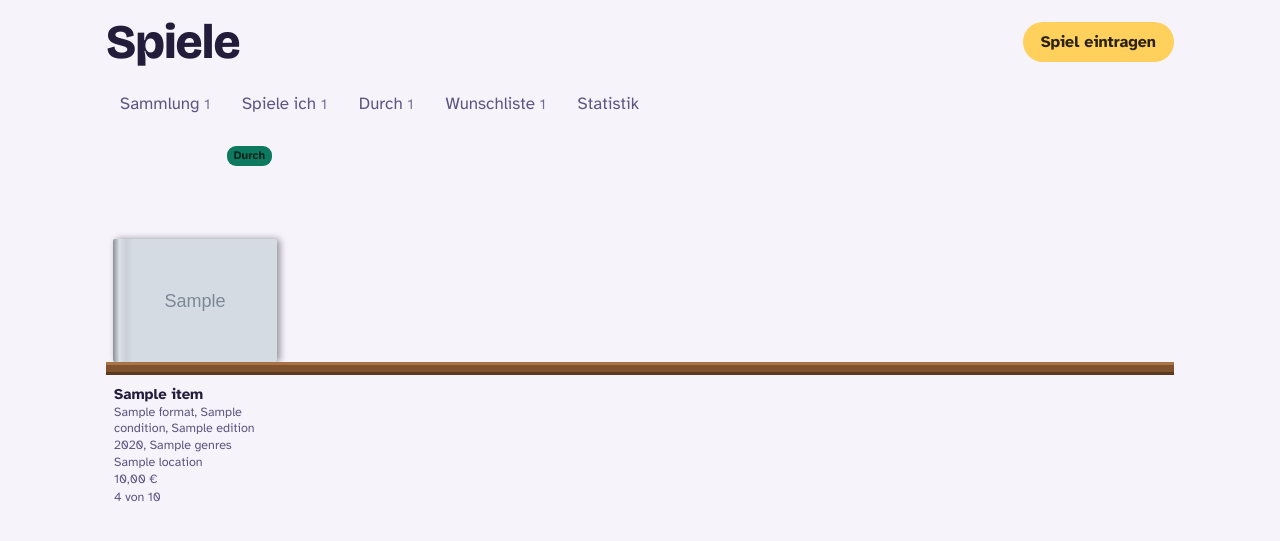
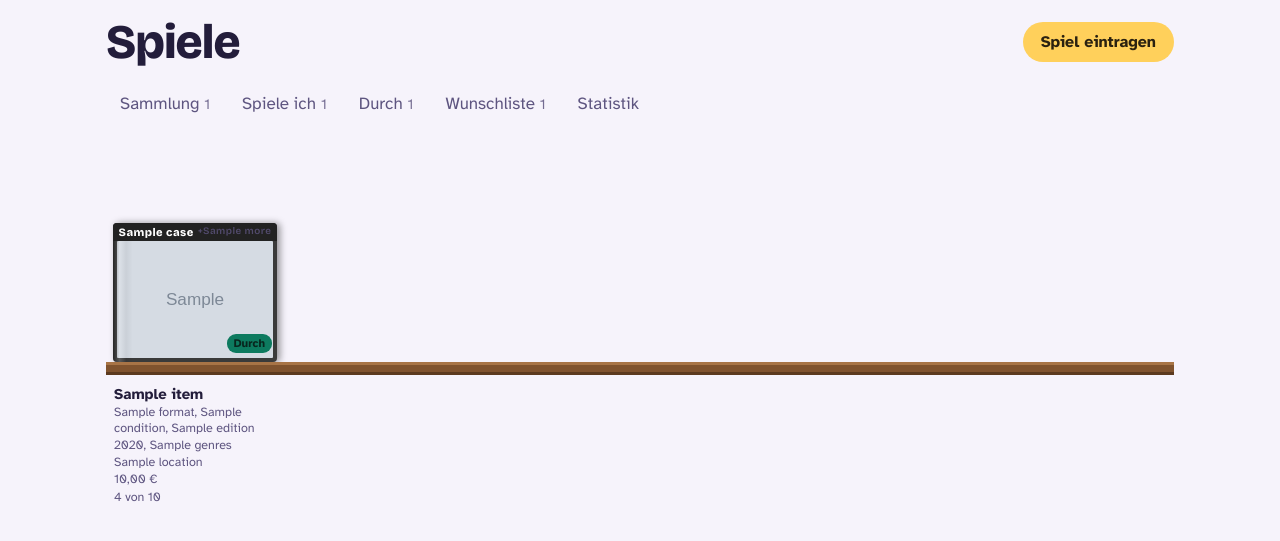
Before and after one commit to shakanuga/folgenreich, a Flask app: template app/folgenreich/templates/games.html in a window 1280 px wide. Shown: the top 541 px of the page. Run offline with Flask 3, Linux system fonts and the light colour scheme; the template is opened without the code that fills it: most values are stand-ins (such as "Sample title", 1, 10 or a date in 2020); grey boxes marked "Sample" are stand-in pictures; parts of the project's set-up code (start-up, migrations or seed data) failed here and were passed over.

Commit message:
Spielecover mit Hülle je Plattform
Rahmen und oberer Streifen in den Farben der Plattform, als Text statt Logo.
Plattformnamen mit senkrechtem Strich bleiben im Filter ganz.

Co-Authored-By: Claude Opus 5.5 <noreply@anthropic.com>
Claude-Session: https://claude.ai/code/session_015PvkxjDUebdNXeNoqUCPLJ

```diff
--- a/app/folgenreich/logic.py
+++ b/app/folgenreich/logic.py
@@ -10,6 +10,7 @@ Als offen gilt jede erschienene Folge NACH der zuletzt gesehenen. Lücken davor
 Specials (Staffel 0) zählen nie zum Fortschritt.
 """
 import os
+import re
 from datetime import date, datetime, timedelta, timezone
 from zoneinfo import ZoneInfo
 
@@ -298,7 +299,7 @@ GAME_STATE = {"planned": "Auf der Wunschliste", "backlog": "Noch nicht gespielt"
 def game_items(user_id):
     rows = db.get().execute("""SELECT m.*, e.state, e.rating, e.notes, e.added_at, e.last_activity, e.finished_at,
           (SELECT COUNT(*) FROM copies c WHERE c.user_id=e.user_id AND c.media_id=m.id) AS n_copies,
-          (SELECT GROUP_CONCAT(platform,'|') FROM (SELECT DISTINCT platform FROM copies c
+          (SELECT GROUP_CONCAT(platform,';;') FROM (SELECT DISTINCT platform FROM copies c
              WHERE c.user_id=e.user_id AND c.media_id=m.id)) AS platforms
         FROM entries e JOIN media m ON m.id=e.media_id WHERE e.user_id=? AND m.type='game'
         ORDER BY m.title COLLATE NOCASE""", (user_id,)).fetchall()
@@ -407,3 +408,26 @@ def _tally(rows, key):
         if r[key]:
             out[r[key]] = out.get(r[key], 0) + 1
     return out
+
+
+# Hüllen je Plattform: (Muster, Schlüssel für CSS, Text im oberen Streifen). Reihenfolge zählt.
+CASES = [(r"playstation 5|\bps ?5\b", "ps5", "PS5"), (r"playstation 4|\bps ?4\b", "ps4", "PS4"),
+         (r"playstation 3|\bps ?3\b", "ps3", "PS3"), (r"playstation 2|\bps ?2\b", "ps2", "PS2"),
+         (r"vita", "vita", "PS Vita"), (r"psp|playstation portable", "psp", "PSP"),
+         (r"playstation|\bps ?1\b|psx", "ps1", "PlayStation"),
+         (r"series", "xsx", "Xbox Series X|S"), (r"xbox ?one", "xone", "Xbox One"), (r"360", "x360", "Xbox 360"),
+         (r"xbox", "xbox", "Xbox"), (r"switch ?2", "switch2", "Switch 2"), (r"switch", "switch", "Switch"),
+         (r"wii ?u", "wiiu", "Wii U"), (r"\bwii\b", "wii", "Wii"), (r"[23]ds", "n3ds", "3DS"),
+         (r"\bds\b", "nds", "DS"), (r"gamecube", "gc", "GameCube"), (r"64", "cart", "N64"),
+         (r"super nintendo|snes", "cart", "SNES"), (r"advance|gba", "cart", "GBA"),
+         (r"game ?boy color", "cart", "Game Boy Color"), (r"game ?boy", "cart", "Game Boy"),
+         (r"\bnes\b|entertainment system", "cart", "NES"), (r"\bpc\b|windows|steam", "pc", "PC")]
+
+
+def platform_case(name):
+    """Liefert Hüllenart und Beschriftung für eine Plattform."""
+    low = (name or "").lower()
+    for pattern, key, label in CASES:
+        if re.search(pattern, low):
+            return {"key": key, "label": label}
+    return {"key": "other", "label": name} if name else None
--- a/app/folgenreich/static/app.js
+++ b/app/folgenreich/static/app.js
@@ -102,7 +102,7 @@ function applyFilter() {
   const sub = chip ? chip.dataset.sub : '';
   $$('[data-list] > *').forEach(el => {
     const okText = !q || (el.dataset.title || '').toLowerCase().includes(q);
-    const okSub = !sub || (el.dataset.sub || '').split('|').includes(sub);
+    const okSub = !sub || (el.dataset.sub || '').split(';;').includes(sub);
     el.hidden = !(okText && okSub);
   });
 }
--- a/app/folgenreich/static/style.css
+++ b/app/folgenreich/static/style.css
@@ -244,6 +244,33 @@ code { background: var(--raise); padding: 1px 6px; border-radius: 5px; }
   .cover { transition: transform .14s; }
   .book:hover .cover { transform: translateY(-5px); }
 }
+/* Spielehüllen: Rahmen und oberer Streifen in den Farben der Plattform, als Text statt Logo */
+.case { --case: #3a3a3a; --band: #222; --band-ink: #fff; }
+.cover.case { background: var(--case); padding: 18px 4px 4px; border-radius: 4px; }
+.cover.case img { max-height: calc(var(--slot) * var(--h, .96) - 22px); border-radius: 1px; }
+.cover.case:not(:has(img)) .cover-title { color: #fff; inset: 18px 4px 4px; background: rgba(0, 0, 0, .35); }
+.case-band { position: absolute; left: 0; right: 0; top: 0; height: 18px; display: flex; align-items: center; justify-content: center;
+  background: var(--band); color: var(--band-ink); font: 800 .7rem/1 var(--head); letter-spacing: .04em; white-space: nowrap; overflow: hidden; z-index: 1; }
+.slot:has(.case) .badge { top: auto; bottom: 9px; right: 12px; z-index: 2; }
+.case-band small { font-size: .62rem; font-weight: 600; margin-left: 4px; opacity: .8; }
+.case-ps5 { --case: #e9edf3; --band: #fff; --band-ink: #111; }
+.case-ps4 { --case: #1f4eaa; --band: #1f4eaa; --band-ink: #fff; }
+.case-ps3, .case-ps1, .case-psp { --case: #141414; --band: #141414; --band-ink: #e6e6e6; }
+.case-ps2 { --case: #141414; --band: #0f1f5c; --band-ink: #fff; }
+.case-vita { --case: #1d3f99; --band: #0a1c4d; --band-ink: #fff; }
+.case-xsx { --case: #107c10; --band: #0b0b0b; --band-ink: #fff; }
+.case-xone, .case-xbox { --case: #107c10; --band: #107c10; --band-ink: #fff; }
+.case-x360 { --case: #5c9c1a; --band: #f2f2f2; --band-ink: #3d7a00; }
+.case-switch { --case: #e60012; --band: #e60012; --band-ink: #fff; }
+.case-switch2 { --case: #d10f1f; --band: #1c1c1c; --band-ink: #fff; }
+.case-wii { --case: #f4f4f4; --band: #fff; --band-ink: #8c8c8c; box-shadow: 3px 0 7px rgba(0, 0, 0, .4), inset 0 0 0 1px #d8d8d8; }
+.case-wiiu { --case: #1595d8; --band: #1595d8; --band-ink: #fff; }
+.case-n3ds { --case: #efefef; --band: #fff; --band-ink: #c8102e; }
+.case-nds { --case: #efefef; --band: #fff; --band-ink: #222; }
+.case-gc { --case: #2a2a2a; --band: #4a3d8f; --band-ink: #fff; }
+.case-cart { --case: #8d8d8d; --band: #5a5a5a; --band-ink: #fff; }
+.case-pc { --case: #2b2b2b; --band: #000; --band-ink: #fff; }
+.case-other { --case: var(--raise); --band: var(--line); --band-ink: var(--text); }
 .sorter { display: inline-flex; align-items: center; gap: 8px; font-size: .92rem; color: var(--muted); margin-bottom: 14px; }
 .sorter select { font: inherit; color: var(--text); background: var(--surface); border: 1px solid var(--line); border-radius: 9px; padding: 6px 8px; }
 .facts { display: grid; grid-template-columns: max-content 1fr; gap: 3px 16px; margin: 1rem 0 0; max-width: 620px; }
--- a/app/folgenreich/templates/_macros.html
+++ b/app/folgenreich/templates/_macros.html
@@ -5,9 +5,10 @@
 </span>
 {% endmacro %}
 
-{% macro book(m, badge='') %}
+{% macro book(m, badge='', case=none, more=0) %}
 <span class="slot">
-  <span class="cover" style="--h:{{ '%.2f' % (0.9 + (m.id % 11) / 100) }}">
+  <span class="cover{% if case %} case case-{{ case.key }}{% endif %}" style="--h:{{ '%.2f' % (0.9 + (m.id % 11) / 100) }}">
+    {% if case %}<span class="case-band">{{ case.label }}{% if more %} <small>+{{ more }}</small>{% endif %}</span>{% endif %}
     {% if m.poster %}<img src="{{ m.poster }}" alt="" loading="lazy" referrerpolicy="no-referrer">{% endif %}
     <span class="cover-title">{{ m.title }}</span>
   </span>
--- a/app/folgenreich/templates/games.html
+++ b/app/folgenreich/templates/games.html
@@ -19,7 +19,7 @@
 <div class="wall" data-list>{% for m in items %}
   <a href="/m/{{ m.id }}" class="book game" data-title="{{ m.title }} {{ m.genres or '' }}" data-sub="{{ m.platforms or '' }}"
      data-sort-name="{{ m.title }}" data-sort-year="{{ m.year or 0 }}" data-sort-added="{{ m.added_at }}" data-sort-rating="{{ m.rating or 0 }}" data-sort-spent="{{ m.spent }}">
-    {{ ui.book(m, 'Durch' if m.state == 'done' else ('Spiele ich' if m.state == 'playing' else '')) }}
+    {{ ui.book(m, 'Durch' if m.state == 'done' else ('Spiele ich' if m.state == 'playing' else ''), m.case, m.more) }}
     <span class="tag"><b>{{ m.title }}</b>
       {% for c in m.copy_list %}<small>{{ [c.platform, c.format, c.condition, c.edition]|select|join(', ') }}</small>{% endfor %}
       <small>{{ [m.year, m.genres]|select|join(', ') }}</small>
--- a/app/folgenreich/views.py
+++ b/app/folgenreich/views.py
@@ -204,13 +204,16 @@ def games(tab="sammlung"):
     tabs = _game_tabs(uid)
     if tab not in tabs:
         abort(404)
-    platforms = sorted({p for i in tabs["sammlung"] for p in (i["platforms"] or "").split("|") if p})
+    platforms = sorted({p for i in tabs["sammlung"] for p in (i["platforms"] or "").split(";;") if p})
     all_copies = defaultdict(list)
     for c in db.get().execute("SELECT * FROM copies WHERE user_id=? ORDER BY platform", (uid,)):
         all_copies[c["media_id"]].append(c)
     for item in tabs[tab]:
         item["copy_list"] = all_copies[item["id"]]
         item["spent"] = sum(c["price_cents"] or 0 for c in item["copy_list"])
+        names = list(dict.fromkeys(c["platform"] for c in item["copy_list"]))
+        item["case"] = logic.platform_case(names[0]) if names else None
+        item["more"] = len(names) - 1
     return render_template("games.html", tabs=tabs, tab=tab, items=tabs[tab], platforms=platforms,
                            state_names=logic.GAME_STATE)
 
```
Also changed, not shown: tests/test_games.py (+25 -0 lines).
